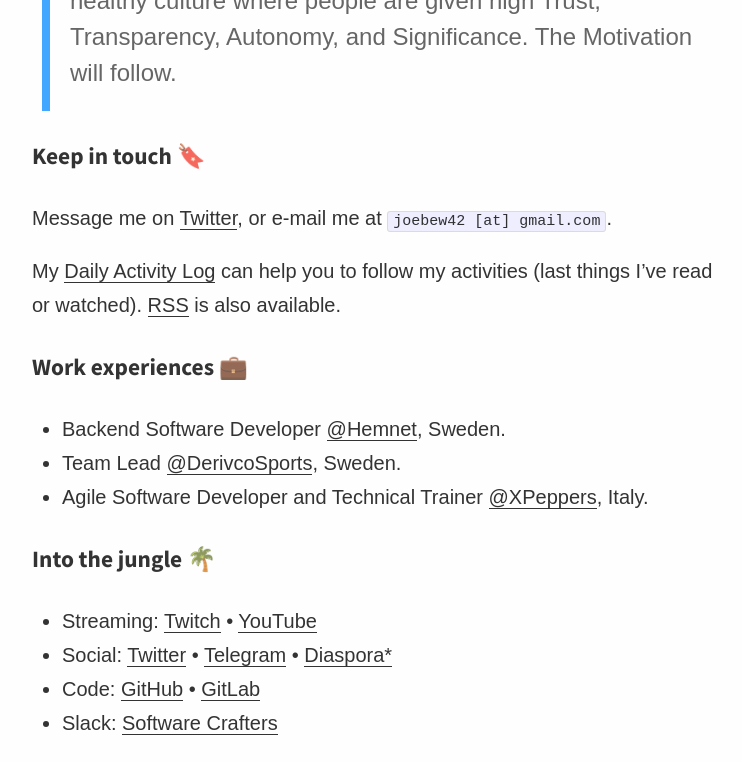
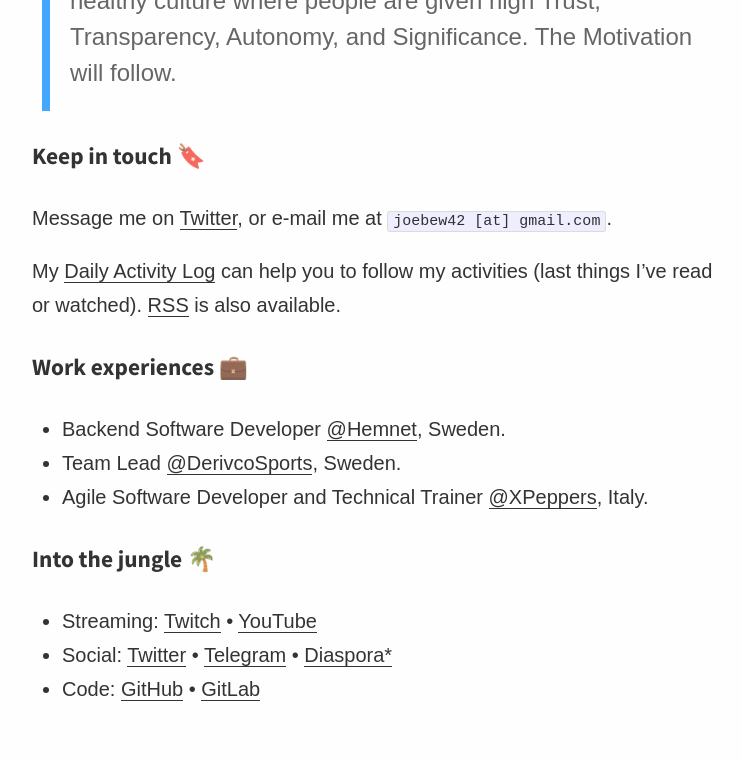
Before and after one commit to joebew42/joebew42.github.io, a Jekyll site: the page built from about.md, in a window 1280 px wide and 900 px high, scrolled down 1016 px, cut to the strip 0-762 px from the top of the window. Shown: the whole strip, without its empty margins (258-1000 px from the left). Built offline with Jekyll 4.4.1, drawn with Linux system fonts in a browser that asks for light colours; emoji names are drawn with the system emoji font; some web fonts are replaced.

Commit message:
update the about page

```diff
--- a/about.md
+++ b/about.md
@@ -46,4 +46,3 @@
 - Streaming: [Twitch](https://twitch.tv/joebew42) • [YouTube](https://www.youtube.com/channel/UCEt-X-5yZ86SYTNDbSQgVAQ)
 - Social: [Twitter](https://twitter.com/joebew42) • [Telegram](https://t.me/joebew42) • [Diaspora*](https://joindiaspora.com/people/fdc8e995614a2609)
 - Code: [GitHub](https://github.com/joebew42) • [GitLab](https://gitlab.com/joebew42)
-- Slack: [Software Crafters](http://slack.softwarecraftsmanship.org/)
```
